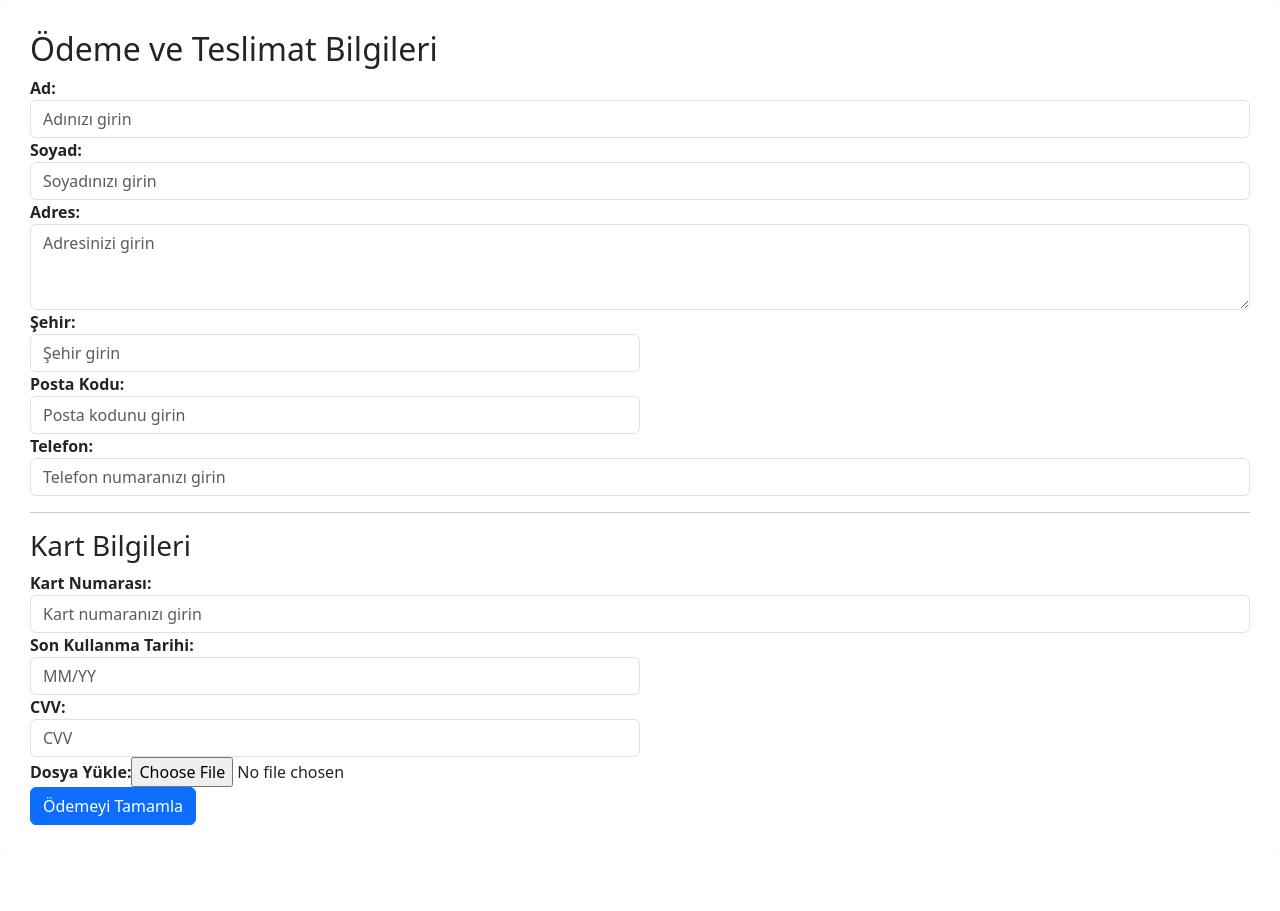
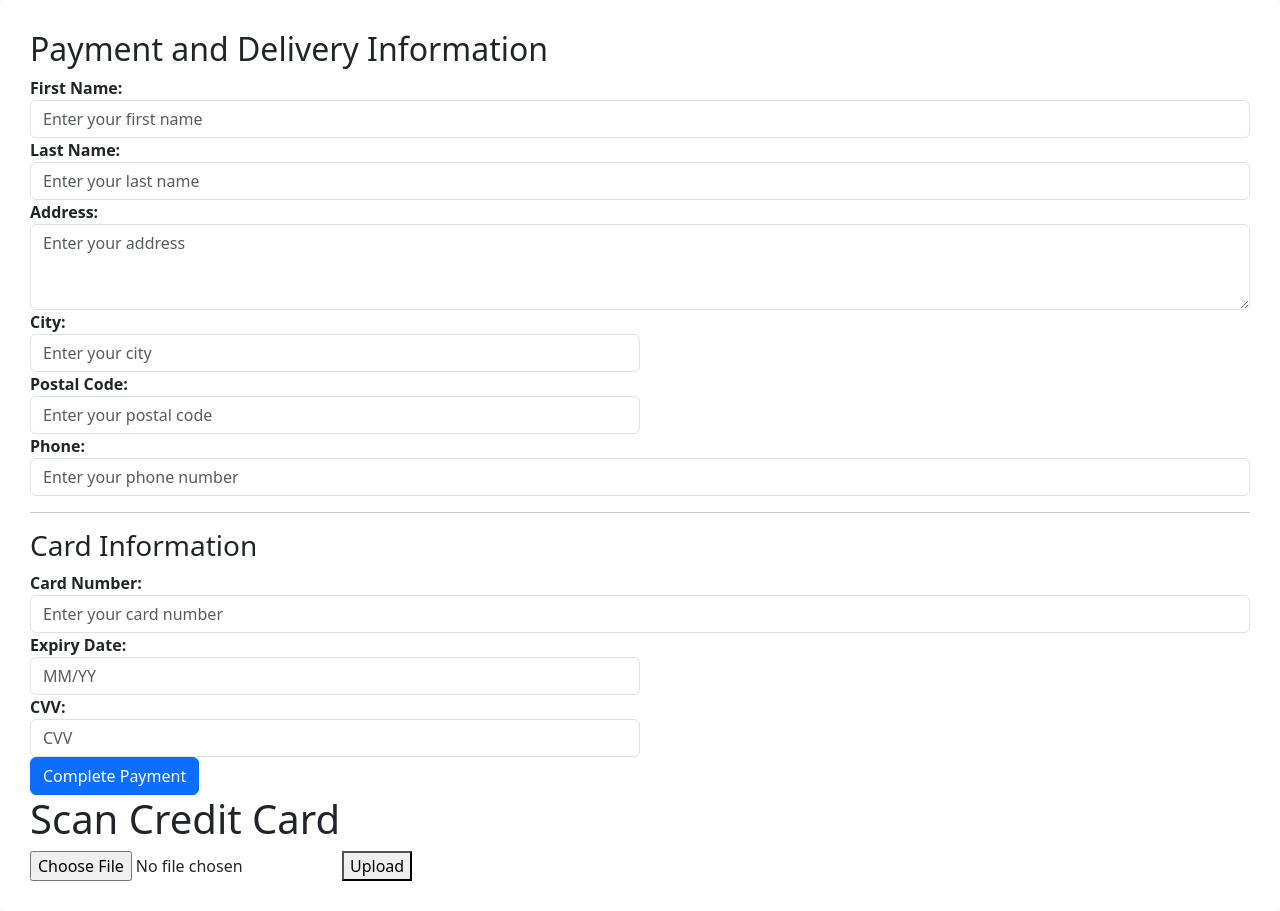
Before and after one commit to StrayRaider/Web_Project, a React (Vite) app: page /buy in a window 1280 px wide. Before the commit the page ends 855 px from the top, so only its background shows below. Built offline with nearby package versions, Linux system fonts and the light colour scheme.

Commit message:
payment frontend created.

```diff
--- a/src/components/buy.jsx
+++ b/src/components/buy.jsx
@@ -1,115 +1,197 @@
-import React from "react";
+import React, { useState } from "react";
+import axios from "axios"; // Axios'u import edin
 import "./buy.css";
 import { Link } from "react-router-dom";
 
 function Buy() {
+  const handleSubmit = async (e) => {
+    e.preventDefault();
+    const formData = new FormData(); // Create FormData object
+    formData.append('name', document.getElementById('firstName').value);
+    formData.append('surname', document.getElementById('lastName').value);
+    formData.append('address', document.getElementById('address').value);
+    formData.append('city', document.getElementById('city').value);
+    formData.append('postalCode', document.getElementById('postalCode').value);
+    formData.append('phone', document.getElementById('phone').value);
+    formData.append('cardNumber', document.getElementById('cardNumber').value);
+    formData.append('expiryDate', document.getElementById('expiryDate').value);
+    formData.append('cvv', document.getElementById('cvv').value);
+    console.log(formData);
+    const buy_url = "http://localhost:3000/api/pay/buy"
+    try {
+      const response = await axios.post(buy_url, {
+        name:document.getElementById('firstName').value,
+        surname:document.getElementById('lastName').value,
+        address:document.getElementById('address').value,
+        city:document.getElementById('city').value,
+        postalCode:document.getElementById('postalCode').value,
+        phone:document.getElementById('phone').value,
+        cardNumber:document.getElementById('cardNumber').value,
+        expiryDate:document.getElementById('expiryDate').value,
+        cvv:document.getElementById('cvv').value,
+      }, {
+        headers: {
+          'Content-Type': 'application/json'
+        }});
+
+    } catch (error) {
+      console.error("An error occurred during buy:", error);
+    }
+  };
+
+  const scanCard = async (e) => {
+    const scan_card_url = "http://localhost:3000/api/pay/scan_card"
+    document.getElementById('upload-form').addEventListener('submit', async function(event) {
+      event.preventDefault();
+      const fileInput = document.getElementById('file-input');
+      console.log(fileInput)
+      const file = fileInput.files[0];
+      if (!file) {
+          alert("Please select a file before uploading.");
+          return;
+      }
+
+      const formData = new FormData();
+      formData.append('file', file);
+
+      try {
+          const response = await fetch(scan_card_url, {
+              method: 'POST',
+              body: formData
+          });
+          const result = await response.json();
+          console.log("result",result)
+          //document.getElementById('result').innerText = JSON.stringify(result, null, 2);
+          const expiry_text = document.getElementById('expiryDate');
+          expiry_text.value = result.expiryDate
+          const [firstName, lastName] = result.name.split(' ');
+          const name_text = document.getElementById('firstName');
+          name_text.value = firstName
+          const surname_text = document.getElementById('lastName');
+          surname_text.value = lastName
+          const num_text = document.getElementById('cardNumber');
+          num_text.value = result.cardNumber
+      } catch (error) {
+          document.getElementById('result').innerText = 'Error: ' + error.message;
+      }
+  });
+};
+
   return (
     <>
-      <div class="cont">
-        <h2>Ödeme ve Teslimat Bilgileri</h2>
-        <form>
-          <div class="form-group">
-            <label for="ad">Ad:</label>
+      <div className="cont">
+        <h2>Payment and Delivery Information</h2>
+        <form onSubmit={handleSubmit}>
+          <div className="form-group">
+            <label htmlFor="firstName">First Name:</label>
             <input
               type="text"
-              class="form-control"
-              id="ad"
-              placeholder="Adınızı girin"
+              className="form-control"
+              id="firstName"
+              placeholder="Enter your first name"
               required
             />
           </div>
-          <div class="form-group">
-            <label for="soyad">Soyad:</label>
+          <div className="form-group">
+            <label htmlFor="lastName">Last Name:</label>
             <input
               type="text"
-              class="form-control"
-              id="soyad"
-              placeholder="Soyadınızı girin"
+              className="form-control"
+              id="lastName"
+              placeholder="Enter your last name"
               required
             />
           </div>
-          <div class="form-group">
-            <label for="adres">Adres:</label>
+          <div className="form-group">
+            <label htmlFor="address">Address:</label>
             <textarea
-              class="form-control"
-              id="adres"
-              placeholder="Adresinizi girin"
+              className="form-control"
+              id="address"
+              placeholder="Enter your address"
               rows="3"
               required
             ></textarea>
           </div>
-          <div class="form-row">
-            <div class="form-group col-md-6">
-              <label for="sehir">Şehir:</label>
+          <div className="form-row">
+            <div className="form-group col-md-6">
+              <label htmlFor="city">City:</label>
               <input
                 type="text"
-                class="form-control"
-                id="sehir"
-                placeholder="Şehir girin"
+                className="form-control"
+                id="city"
+                placeholder="Enter your city"
                 required
               />
             </div>
-            <div class="form-group col-md-6">
-              <label for="posta_kodu">Posta Kodu:</label>
+            <div className="form-group col-md-6">
+              <label htmlFor="postalCode">Postal Code:</label>
               <input
                 type="text"
-                class="form-control"
-                id="posta_kodu"
-                placeholder="Posta kodunu girin"
+                className="form-control"
+                id="postalCode"
+                placeholder="Enter your postal code"
                 required
               />
             </div>
           </div>
-          <div class="form-group">
-            <label for="telefon">Telefon:</label>
+          <div className="form-group">
+            <label htmlFor="phone">Phone:</label>
             <input
               type="tel"
-              class="form-control"
-              id="telefon"
-              placeholder="Telefon numaranızı girin"
+              className="form-control"
+              id="phone"
+              placeholder="Enter your phone number"
               required
             />
           </div>
           <hr />
-          <h3>Kart Bilgileri</h3>
-          <div class="form-group">
-            <label for="kart_no">Kart Numarası:</label>
+          <h3>Card Information</h3>
+          <div className="form-group">
+            <label htmlFor="cardNumber">Card Number:</label>
             <input
               type="text"
-              class="form-control"
-              id="kart_no"
-              placeholder="Kart numaranızı girin"
+              className="form-control"
+              id="cardNumber"
+              placeholder="Enter your card number"
               required
             />
           </div>
-          <div class="form-row">
-            <div class="form-group col-md-6">
-              <label for="son_kullanma_tarihi">Son Kullanma Tarihi:</label>
+          <div className="form-row">
+            <div className="form-group col-md-6">
+              <label htmlFor="expiryDate">Expiry Date:</label>
               <input
                 type="text"
-                class="form-control"
-                id="son_kullanma_tarihi"
+                className="form-control"
+                id="expiryDate"
                 placeholder="MM/YY"
                 required
               />
             </div>
-            <div class="form-group col-md-6">
-              <label for="cvv">CVV:</label>
+            <div className="form-group col-md-6">
+              <label htmlFor="cvv">CVV:</label>
               <input
                 type="text"
-                class="form-control"
+                className="form-control"
                 id="cvv"
                 placeholder="CVV"
                 required
               />
             </div>
           </div>
-          <div class="form-group">
-            <label for="dosya_yukle">Dosya Yükle:</label>
-            <input type="file" class="form-control-file" id="dosya_yukle" />
-          </div>
-          <button type="submit" class="btn btn-primary">
-            Ödemeyi Tamamla
+          <button type="submit" className="btn btn-primary">
+            Complete Payment
+          </button>
+        </form>
+        <h1>Scan Credit Card</h1>
+        <form id="upload-form" name="credit-card-form">
+          <input
+            type="file"
+            id="file-input"
+            name="file"
+            accept="image/*"
+          />
+          <button type="submit" onClick={scanCard}>
+            Upload
           </button>
         </form>
       </div>
```
